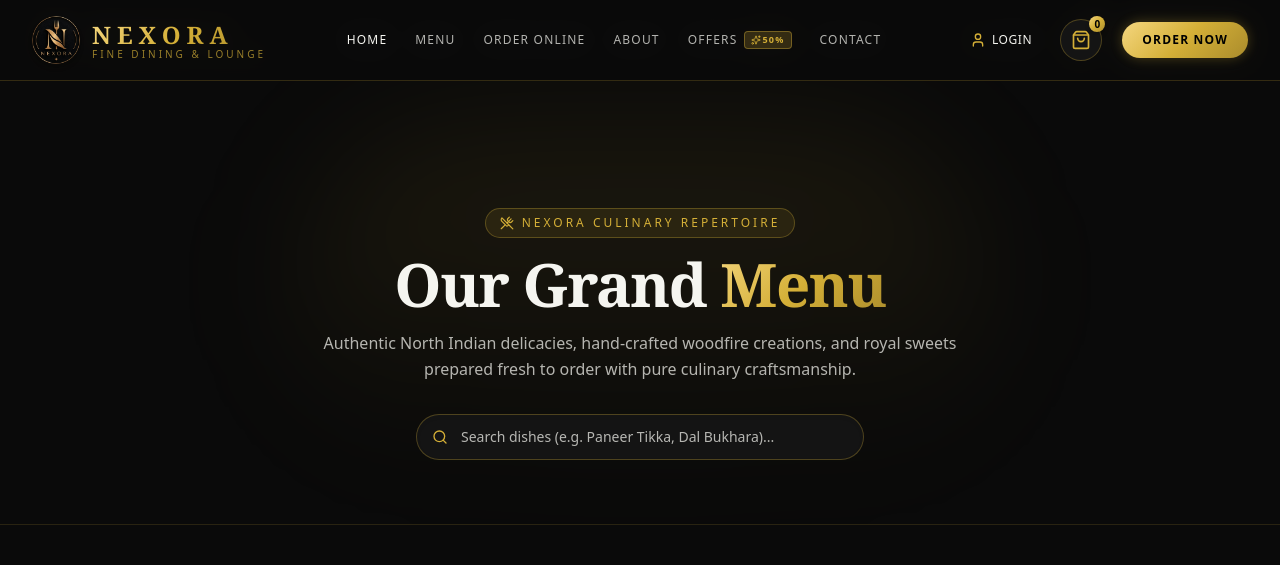
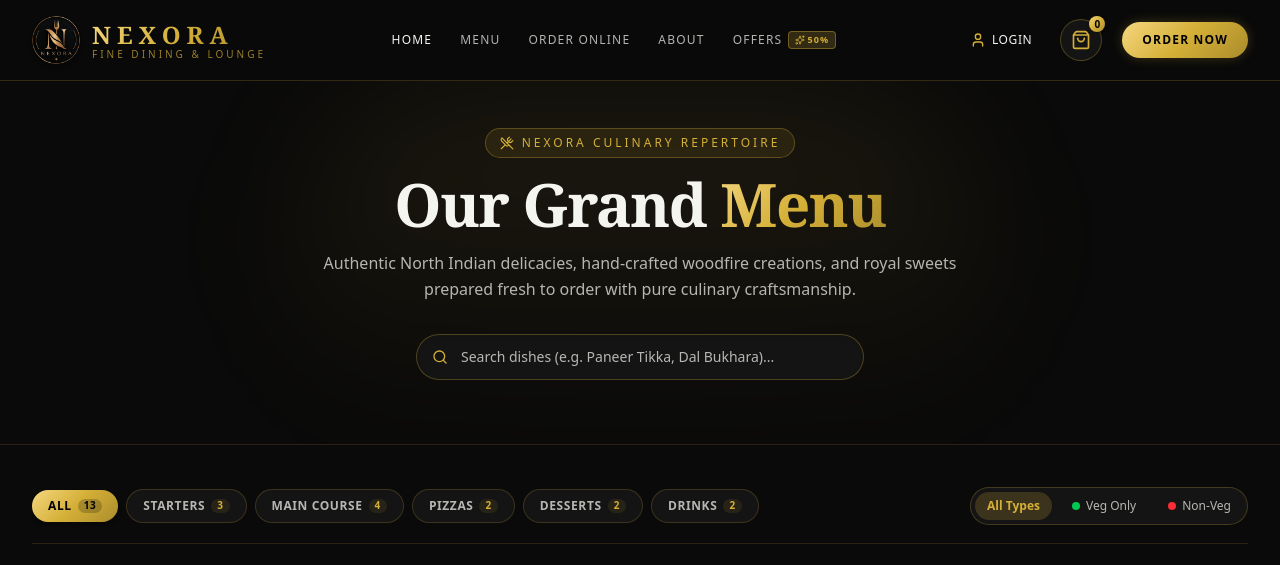
Before and after one commit to anshpatel8009889170-arch/NEXORA, a Next.js app: page /menu in a window 1280 px wide. Shown: the top 565 px of the page. Built offline with nearby package versions, Linux system fonts and the light colour scheme.

Commit message:
fix: remove duplicate footer/navbar on menu pages and remove contact link from navbar

```diff
--- a/app/menu/[slug]/FoodDetailClient.tsx
+++ b/app/menu/[slug]/FoodDetailClient.tsx
@@ -4,8 +4,6 @@ import React, { useState } from "react";
 import Image from "next/image";
 import Link from "next/link";
 import { useRouter } from "next/navigation";
-import Navbar from "@/components/Navbar";
-import Footer from "@/components/Footer";
 import FoodCard from "@/components/FoodCard";
 import { useCart } from "@/context/CartContext";
 import { MenuItem } from "@/types/database";
@@ -80,9 +78,8 @@ export default function FoodDetailClient({ item }: FoodDetailClientProps) {
 
   return (
     <div className="min-h-screen bg-[var(--background)] text-[var(--text-main)] flex flex-col selection:bg-[#d4af37]/30 selection:text-white">
-      <Navbar />
 
-      <main className="flex-1 pt-28 sm:pt-32 pb-20 px-4 sm:px-6 lg:px-8 max-w-7xl mx-auto w-full">
+      <main className="flex-1 pt-28 sm:pt-12 pb-20 px-4 sm:px-6 lg:px-8 max-w-7xl mx-auto w-full">
         {/* Breadcrumb & Navigation */}
         <div className="flex items-center justify-between py-4 text-xs text-[var(--text-sub)]">
           <div className="flex items-center gap-2 overflow-x-auto whitespace-nowrap">
@@ -404,8 +401,6 @@ export default function FoodDetailClient({ item }: FoodDetailClientProps) {
           <span>{toastMessage}</span>
         </div>
       )}
-
-      <Footer />
     </div>
   );
 }
--- a/app/menu/[slug]/not-found.tsx
+++ b/app/menu/[slug]/not-found.tsx
@@ -1,13 +1,10 @@
 import React from "react";
 import Link from "next/link";
-import Navbar from "@/components/Navbar";
-import Footer from "@/components/Footer";
 import { UtensilsCrossed, ArrowLeft } from "lucide-react";
 
 export default function FoodNotFound() {
   return (
     <div className="min-h-screen bg-[var(--background)] text-[var(--text-main)] flex flex-col">
-      <Navbar />
 
       <main className="flex-1 flex items-center justify-center px-4 py-32">
         <div className="max-w-md w-full text-center space-y-6 bg-[var(--card-bg)] border border-[#d4af37]/30 rounded-3xl p-8 sm:p-10 shadow-2xl">
@@ -39,8 +36,6 @@ export default function FoodNotFound() {
           </div>
         </div>
       </main>
-
-      <Footer />
     </div>
   );
 }
--- a/app/menu/page.tsx
+++ b/app/menu/page.tsx
@@ -2,8 +2,6 @@
 
 import React, { useState, useMemo } from "react";
 import Link from "next/link";
-import Navbar from "@/components/Navbar";
-import Footer from "@/components/Footer";
 import FoodCard from "@/components/FoodCard";
 import { useCart } from "@/context/CartContext";
 import { fallbackMenuItems, fallbackCategories } from "@/lib/menuData";
@@ -92,10 +90,9 @@ export default function MenuPage() {
 
   return (
     <div className="min-h-screen bg-[var(--background)] text-[var(--text-main)] flex flex-col selection:bg-[#d4af37]/30 selection:text-white">
-      <Navbar />
 
       {/* Hero / Page Header */}
-      <header className="relative pt-32 pb-16 px-4 sm:px-6 lg:px-8 border-b border-[#d4af37]/15 overflow-hidden">
+      <header className="relative pt-12 pb-16 px-4 sm:px-6 lg:px-8 border-b border-[#d4af37]/15 overflow-hidden">
         {/* Subtle radial background glow */}
         <div className="absolute top-1/2 left-1/2 -translate-x-1/2 -translate-y-1/2 w-[700px] h-[350px] bg-gradient-to-b from-[#d4af37]/10 via-[#d4af37]/5 to-transparent blur-3xl pointer-events-none rounded-full" />
 
@@ -336,8 +333,6 @@ export default function MenuPage() {
           <span>{toastMessage}</span>
         </div>
       )}
-
-      <Footer />
     </div>
   );
 }
--- a/components/Navbar.tsx
+++ b/components/Navbar.tsx
@@ -70,12 +70,6 @@ export default function Navbar() {
                 <Sparkles className="w-2.5 h-2.5" />
                 <span>50%</span>
               </span>
-            </Link>
-            <Link
-              href="#contact"
-              className="text-xs uppercase tracking-widest text-[var(--text-sub)] hover:text-[#d4af37] transition-colors"
-            >
-              Contact
             </Link>
           </div>
 
@@ -181,13 +175,6 @@ export default function Navbar() {
               50% OFF
             </span>
           </Link>
-          <Link
-            href="#contact"
-            onClick={() => setMobileMenuOpen(false)}
-            className="block py-2.5 px-3 rounded-lg text-sm uppercase tracking-widest text-[var(--text-main)] hover:text-[#d4af37] hover:bg-white/5 transition-all"
-          >
-            Contact
-          </Link>
           <div className="pt-4 mt-2 border-t border-[var(--card-border)] flex items-center justify-between gap-3">
             <Link
               href="/login"
```
